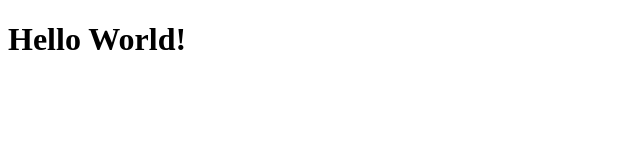
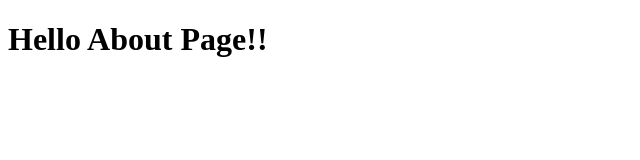
Before and after one commit to ASCII-code81/learning_CI-CD, a plain HTML site: page index.html in a window 1280 px wide. Shown: the whole page, without its empty margins (0-640 px from the left). Drawn offline with Linux system fonts and the light colour scheme.

Commit message:
Update index.html

```diff
--- a/index.html
+++ b/index.html
@@ -4,11 +4,11 @@
 <head>
     <meta charset="UTF-8">
     <meta name="viewport" content="width=device-width, initial-scale=1.0">
-    <title>Github Actions</title>
+    <title>About Page - Github Actions</title>
 </head>
 
 <body>
-    <h1>Hello World!</h1>
+    <h1>Hello About Page!!</h1>
 </body>
 
 </html>
```
